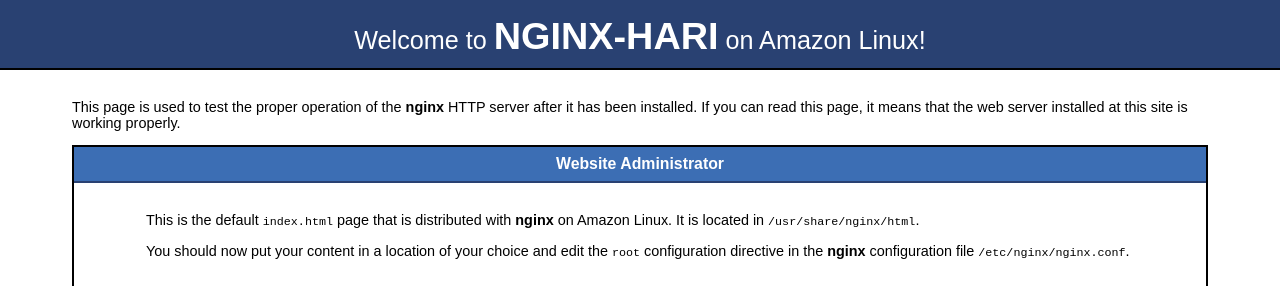
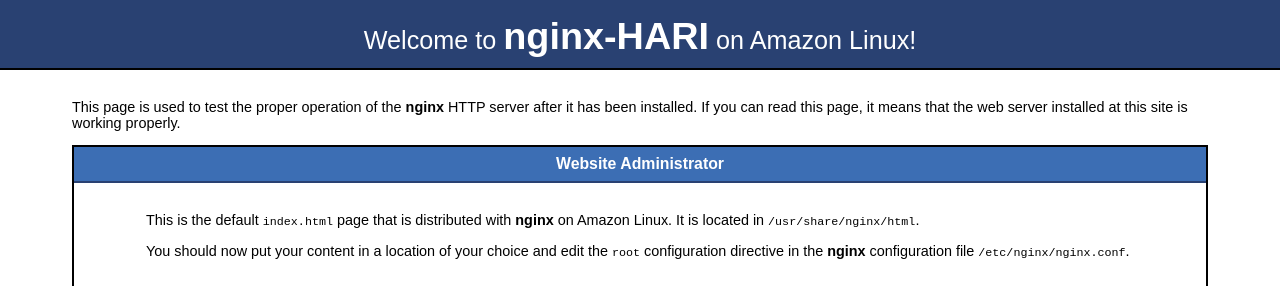
Before and after one commit to hari796/Nginx, a plain HTML site: page index.html in a window 1280 px wide. Shown: the top 286 px of the page. Drawn offline with Linux system fonts and the light colour scheme.

Commit message:
Update index.html

```diff
--- a/index.html
+++ b/index.html
@@ -74,7 +74,7 @@
     </head>
 
     <body>
-        <h1>Welcome to <strong>NGINX-HARI</strong> on Amazon Linux!</h1>
+        <h1>Welcome to <strong>nginx-HARI</strong> on Amazon Linux!</h1>
 
         <div class="content">
             <p>This page is used to test the proper operation of the
```
